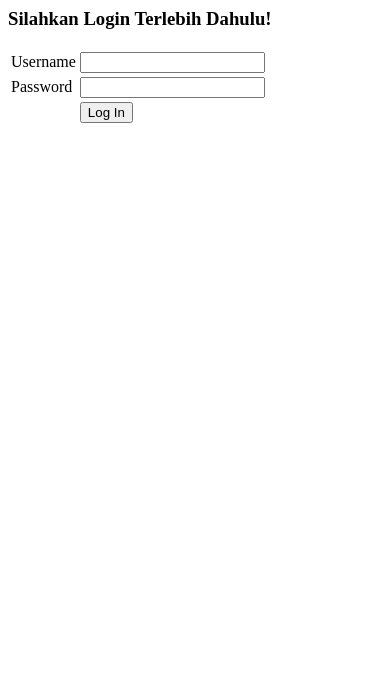
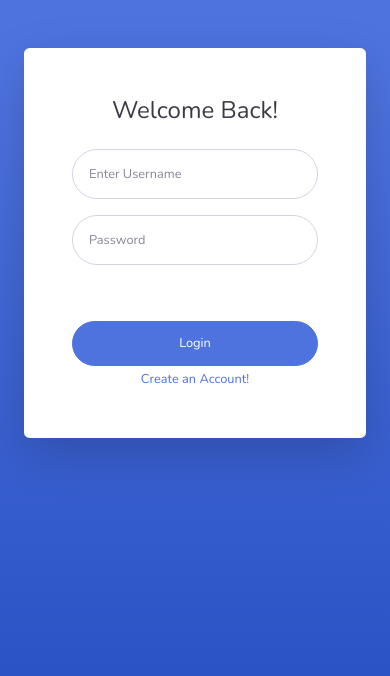
Before and after one commit to xhmrnz/fcm-algorithm, a PHP site: page / in a window 390 px wide. Shown: the top 676 px of the page. Run offline with PHP 8.4, Linux system fonts and the light colour scheme.

Commit message:
fixing index

```diff
--- a/index.php
+++ b/index.php
@@ -1,24 +1,86 @@
-<html>
+<!DOCTYPE html>
+<html lang="en">
+
 <head>
-	<title>Login Page</title>
+
+  <meta charset="utf-8">
+  <meta http-equiv="X-UA-Compatible" content="IE=edge">
+  <meta name="viewport" content="width=device-width, initial-scale=1, shrink-to-fit=no">
+  <meta name="description" content="">
+  <meta name="author" content="">
+
+  <title>SB Admin 2 - Login</title>
+
+  <!-- Custom fonts for this template-->
+  <link href="bootstrap/vendor/fontawesome-free/css/all.min.css" rel="stylesheet" type="text/css">
+  <link href="https://fonts.googleapis.com/css?family=Nunito:200,200i,300,300i,400,400i,600,600i,700,700i,800,800i,900,900i" rel="stylesheet">
+
+  <!-- Custom styles for this template-->
+  <link href="bootstrap/css/sb-admin-2.min.css" rel="stylesheet">
+
 </head>
-<body>
-	<h3>Silahkan Login Terlebih Dahulu!</h3>
-	<form action="login.php" method="post">
-		<table>
-			<tr>
-				<td>Username</td>
-				<td><input type="text" name="username"></td>
-			</tr>
-			<tr>
-				<td>Password</td>
-				<td><input type="password" name="password"></td>
-			</tr>
-			<tr>
-				<td></td>
-				<td><input type="submit" name="login" value="Log In"></td>
-			</tr>
-		</table>
-	</form>
+
+<body class="bg-gradient-primary">
+
+  <div class="container">
+
+    <!-- Outer Row -->
+    <div class="row justify-content-center">
+
+      <div class="col-xl-10 col-lg-12 col-md-9">
+
+        <div class="card o-hidden border-0 shadow-lg my-5">
+          <div class="card-body p-0">
+            <!-- Nested Row within Card Body -->
+            <div class="row">
+              <div class="col-lg-6 d-none d-lg-block bg-login-image"></div>
+              <div class="col-lg-6">
+                <div class="p-5">
+                  <div class="text-center">
+                    <h1 class="h4 text-gray-900 mb-4">Welcome Back!</h1>
+                  </div>
+                  <!-- Form method -->
+                  <form class="user" action="login.php" method="post">
+
+                    <div class="form-group">
+                      <input type="text" class="form-control form-control-user" name="username" aria-describedby="emailHelp" placeholder="Enter Username">
+                    </div>
+                    <div class="form-group">
+                      <input type="password" class="form-control form-control-user" name="password" placeholder="Password">
+                    </div>
+                    <div class="form-group">
+                      <div class="custom-control custom-checkbox small">
+                        <input type="checkbox" class="custom-control-input" id="customCheck">
+                      </div>
+                    </div>
+                    <button type="submit" class="btn btn-primary btn-user btn-block" name="login">
+                      Login
+                    </button>
+                  <div class="text-center">
+                    <a class="small" href="register.html">Create an Account!</a>
+                  </div>
+                </div>
+              </div>
+            </div>
+          </div>
+        </div>
+
+      </div>
+
+    </div>
+
+  </div>
+
+  <!-- Bootstrap core JavaScript-->
+  <script src="bootstrap/vendor/jquery/jquery.min.js"></script>
+  <script src="bootstrap/vendor/bootstrap/js/bootstrap.bundle.min.js"></script>
+
+  <!-- Core plugin JavaScript-->
+  <script src="bootstrap/vendor/jquery-easing/jquery.easing.min.js"></script>
+
+  <!-- Custom scripts for all pages-->
+  <script src="bootstrap/js/sb-admin-2.min.js"></script>
+
 </body>
+
 </html>
```
Also changed, not shown: loginbs.php (deleted, +0 -86 lines).
